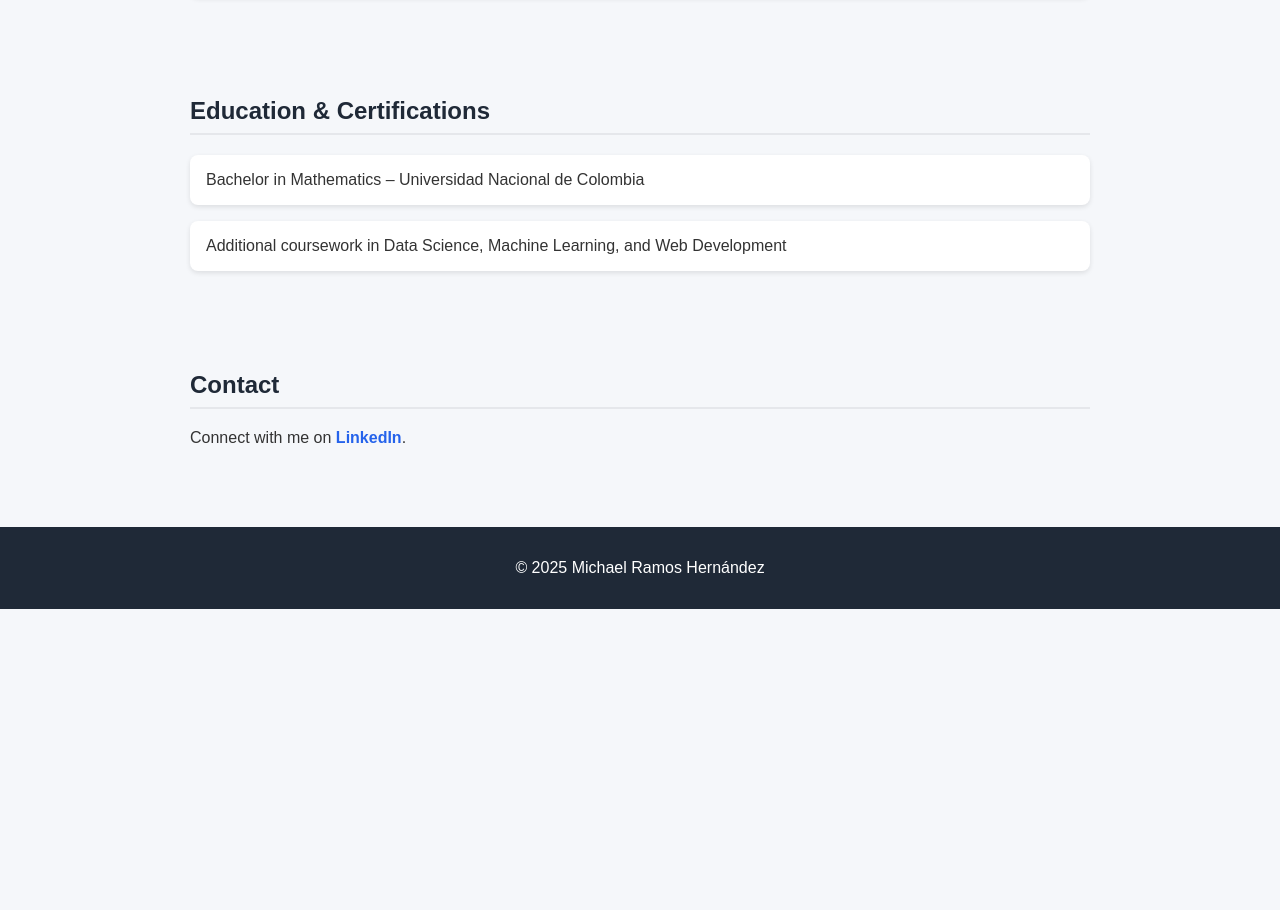
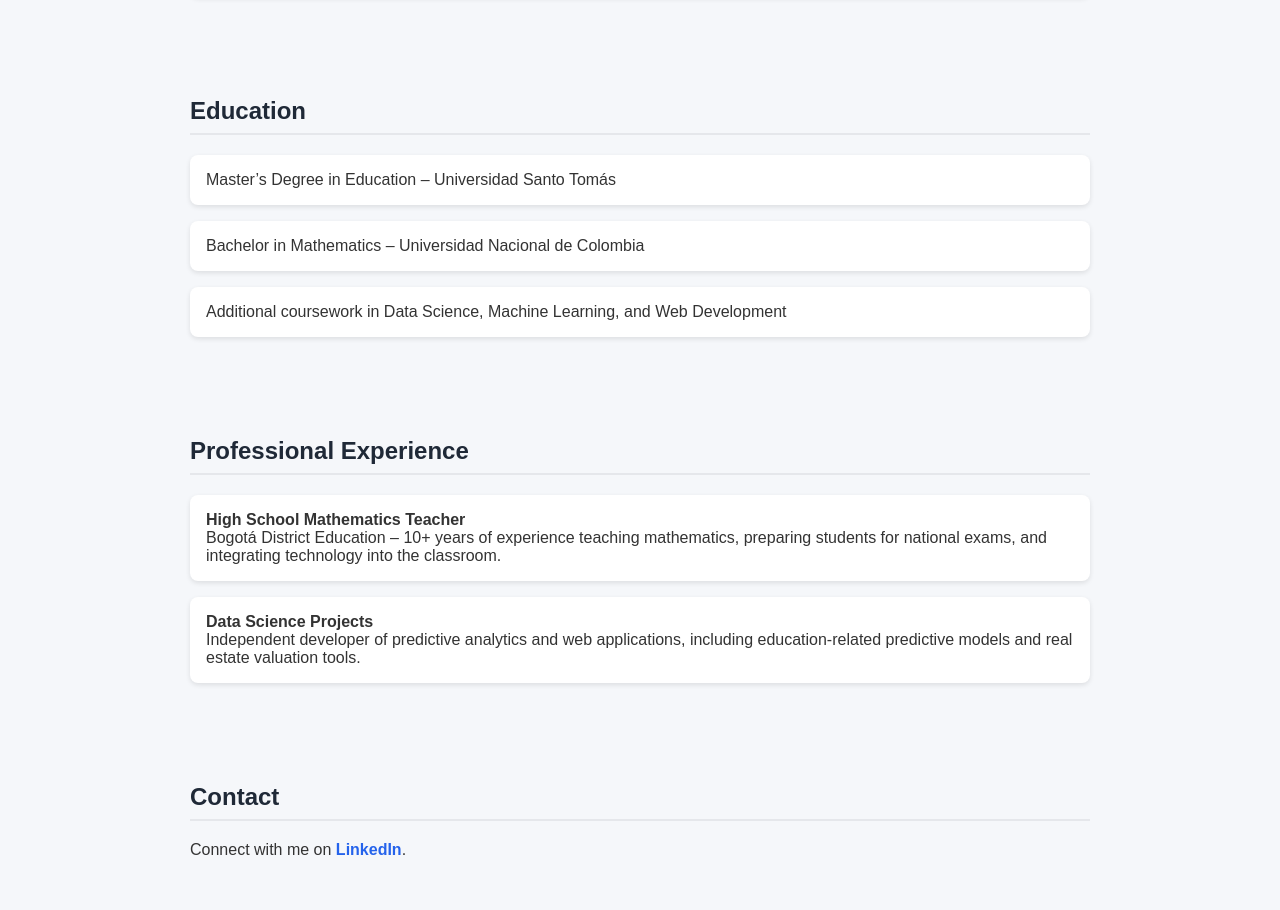
Before and after one commit to Mike80s/Portafolio, a plain HTML site: page index.html in a window 1280 px wide. Shown: the part 1123-2033 px from the top of the page. Before the commit the page ends 1732 px from the top, so only its background shows below. Drawn offline with Linux system fonts and the light colour scheme.

Commit message:
Up index.html

```diff
--- a/index.html
+++ b/index.html
@@ -107,10 +107,25 @@
   </section>
 
   <section>
-    <h2>Education & Certifications</h2>
+    <h2>Education</h2>
     <ul>
+      <li>Master’s Degree in Education – Universidad Santo Tomás</li>
       <li>Bachelor in Mathematics – Universidad Nacional de Colombia</li>
       <li>Additional coursework in Data Science, Machine Learning, and Web Development</li>
+    </ul>
+  </section>
+
+  <section>
+    <h2>Professional Experience</h2>
+    <ul>
+      <li>
+        <strong>High School Mathematics Teacher</strong><br>
+        Bogotá District Education – 10+ years of experience teaching mathematics, preparing students for national exams, and integrating technology into the classroom.
+      </li>
+      <li>
+        <strong>Data Science Projects</strong><br>
+        Independent developer of predictive analytics and web applications, including education-related predictive models and real estate valuation tools.
+      </li>
     </ul>
   </section>
 
```
